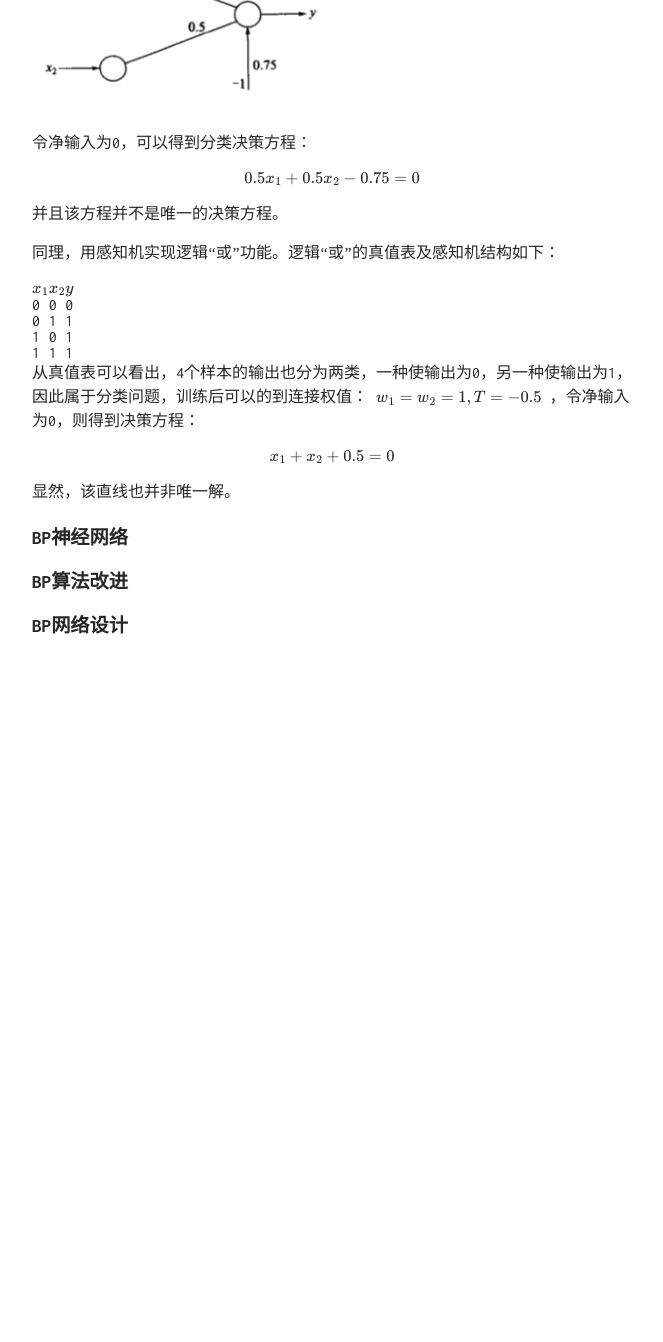
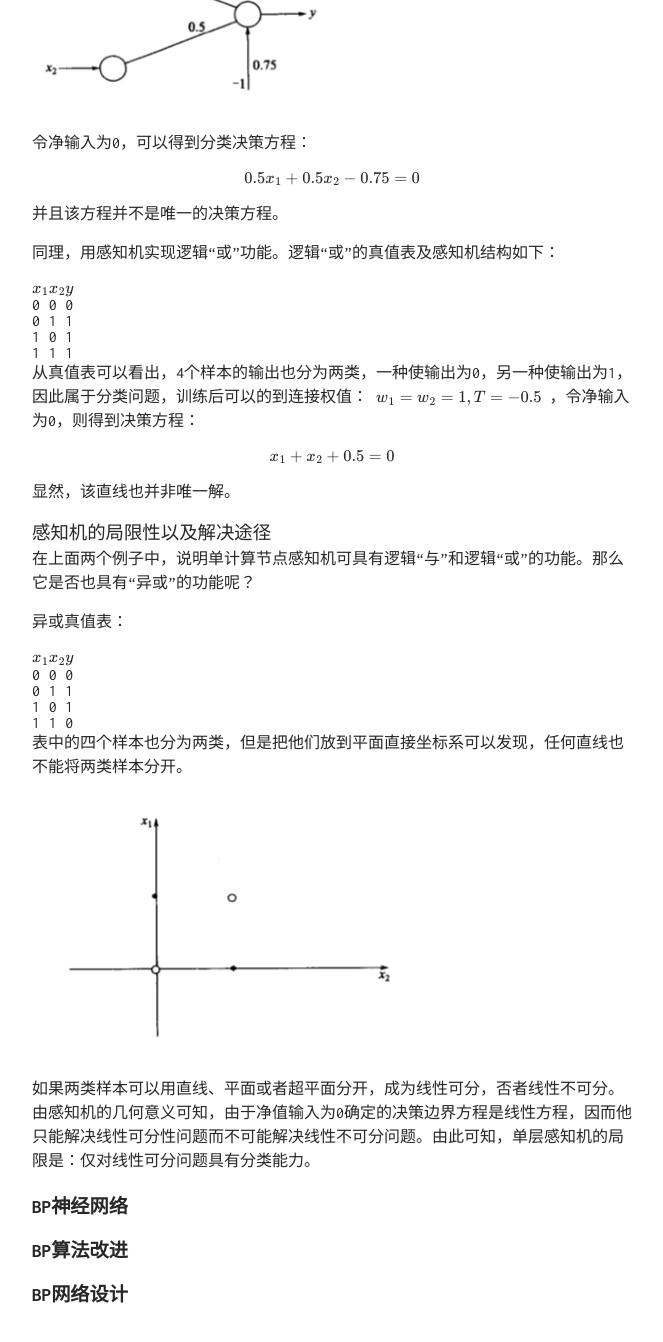
Before and after one commit to TobiahShaw/TobiahShaw.github.io, a Jekyll site: the page built from _posts/2019-09-30-Supervised-learning-neural-network.md, in a window 1280 px wide and 1400 px high, scrolled down 3013 px. Shown: the top 1342 px of the window, without its empty margins (308-971 px from the left). Built offline with Jekyll 4.4.1, drawn with Linux system fonts in a browser that asks for light colours; our own code applies the rules of GitHub Pages for plain Markdown files; formulas are drawn with MathJax 3; before the commit the page ends 3745 px from its top, so only the background shows below that.

Commit message:
ADD SUPPLEMENTAL CONTENT;

```diff
--- a/_posts/2019-09-30-Supervised-learning-neural-network.md
+++ b/_posts/2019-09-30-Supervised-learning-neural-network.md
@@ -111,6 +111,25 @@ $$ x_1 + x_2 + 0.5 = 0 $$
 
 显然，该直线也并非唯一解。
 
+### 感知机的局限性以及解决途径
+
+在上面两个例子中，说明单计算节点感知机可具有逻辑“与”和逻辑“或”的功能。那么它是否也具有“异或”的功能呢？
+
+异或真值表：
+
+$ x_1 $ | $ x_2 $ | $ y $
+- | - | -
+0 | 0 | 0
+0 | 1 | 1
+1 | 0 | 1
+1 | 1 | 0
+
+表中的四个样本也分为两类，但是把他们放到平面直接坐标系可以发现，任何直线也不能将两类样本分开。
+
+![图1.5](../assets/img/20190930/1.5.PNG)
+
+如果两类样本可以用直线、平面或者超平面分开，成为线性可分，否者线性不可分。由感知机的几何意义可知，由于净值输入为0确定的决策边界方程是线性方程，因而他只能解决线性可分性问题而不可能解决线性不可分问题。由此可知，单层感知机的局限是：仅对线性可分问题具有分类能力。
+
 ## BP神经网络
 
 ## BP算法改进
```
Also changed, not shown: assets/img/20190930/1.5.PNG (added).
